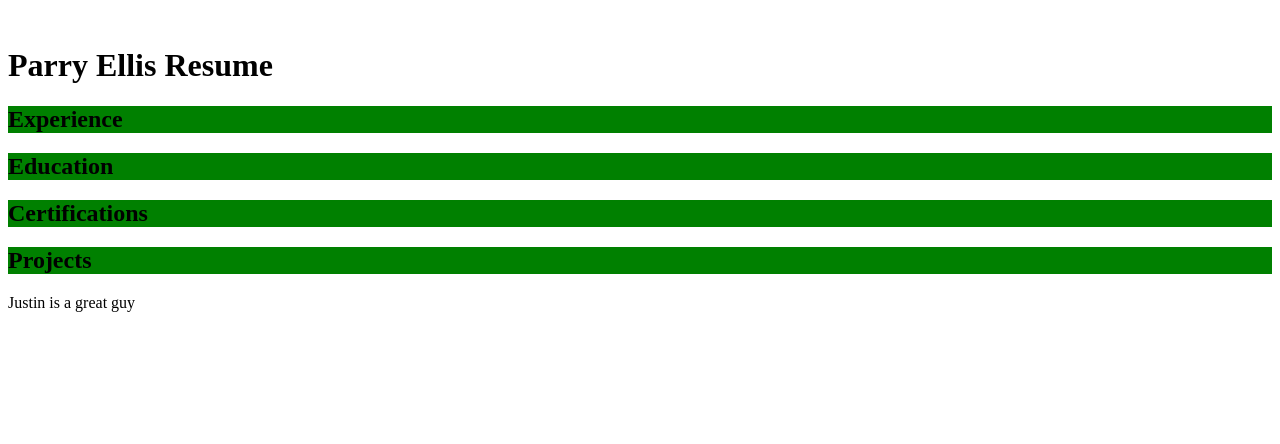
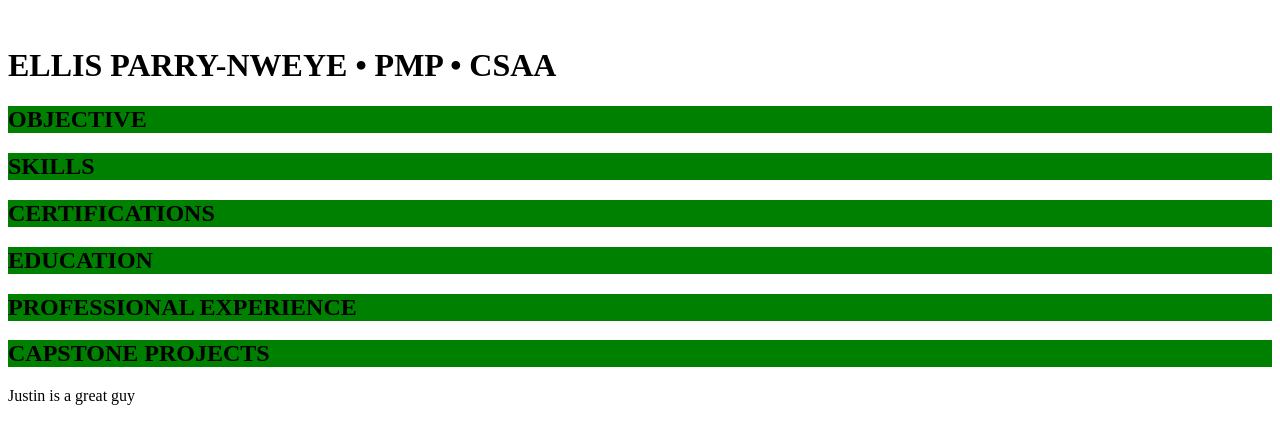
Before and after one commit to parryellis/greenastronauit, a plain HTML site: page webfrontend/index.html in a window 1280 px wide. Drawn offline with Linux system fonts and the light colour scheme.

Commit message:
New sub headers added

```diff
--- a/webfrontend/index.html
+++ b/webfrontend/index.html
@@ -10,27 +10,37 @@
 <body>
   <div>
     <h1>
-      Parry Ellis Resume
+      ELLIS PARRY-NWEYE • PMP • CSAA
     </h1>
   </div>
   <div>
     <h2>
-      Experience
+      OBJECTIVE
     </h2>
   </div>
   <div>
     <h2>
-      Education
+      SKILLS
     </h2>
   </div>
   <div>
     <h2>
-      Certifications
+      CERTIFICATIONS
     </h2>
   </div>
   <div>
     <h2>
-      Projects
+      EDUCATION
+    </h2>
+  </div>
+  <div>
+    <h2>
+      PROFESSIONAL EXPERIENCE
+    </h2>
+  </div>
+  <div>
+    <h2>
+      CAPSTONE PROJECTS
     </h2>
   </div>
   Justin is a great guy
```
